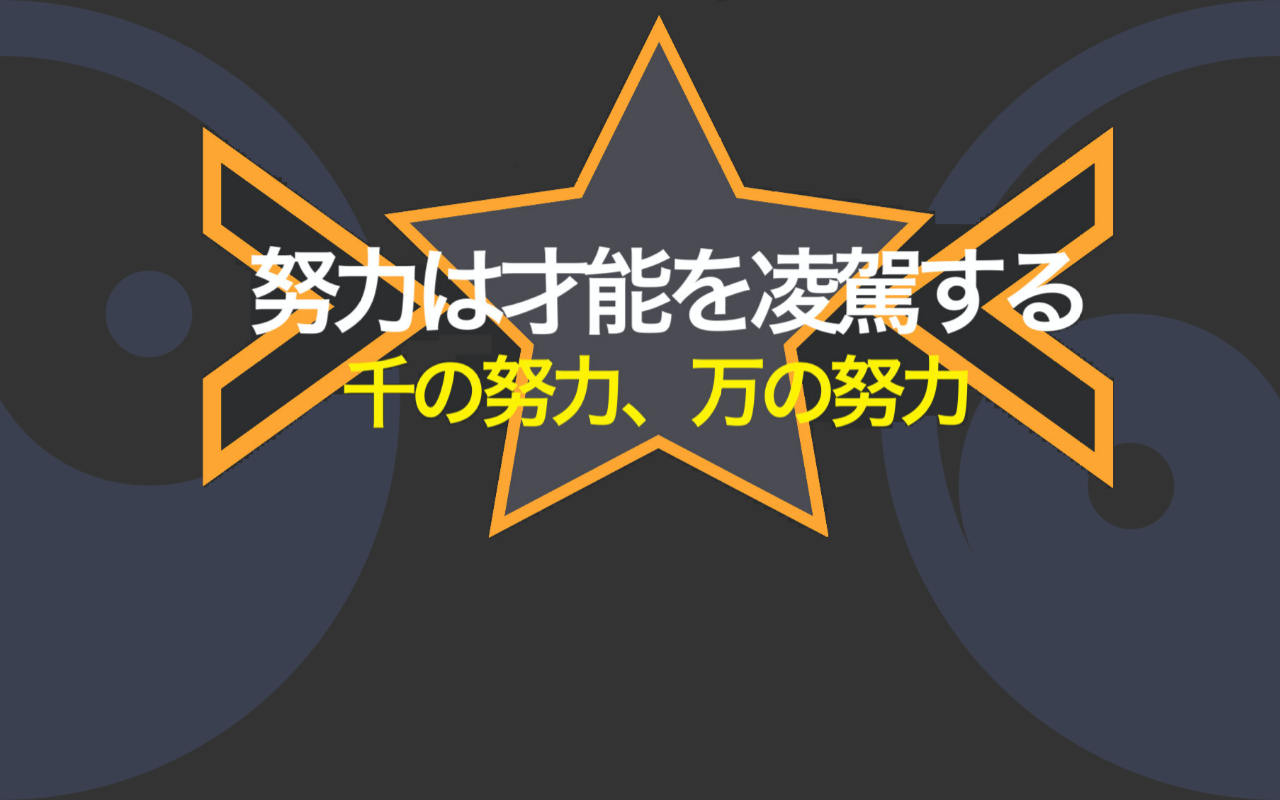
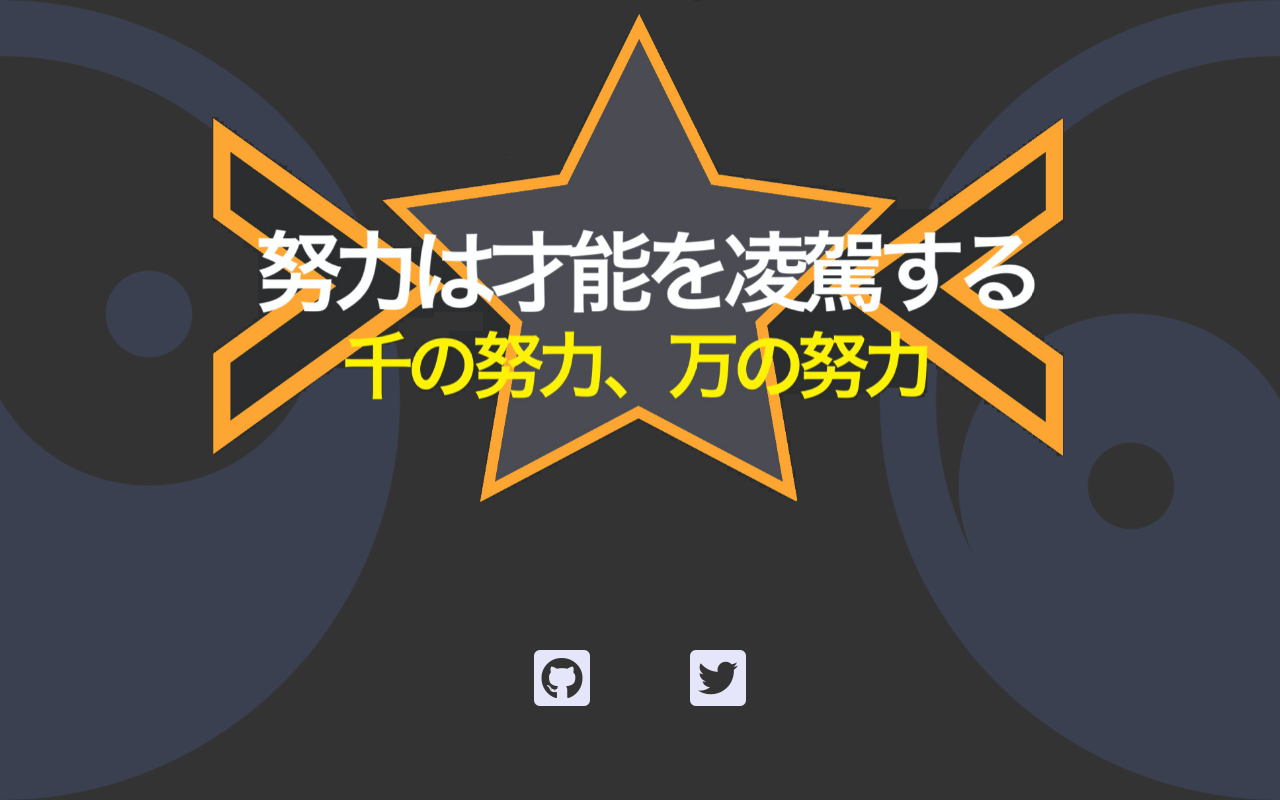
Before and after one commit to TakumiKatase/homepage, a plain HTML site: page index.html in a window 1280 px wide. Drawn offline with Linux system fonts and the light colour scheme.

Commit message:
add my social links icons

```diff
--- a/index.css
+++ b/index.css
@@ -24,16 +24,25 @@
 }
 
 .titles {
-  position: absolute;
+  display: block;
+  width: 100%;
+  height: 100%;
+  padding: 0;
+  margin: 0;
   z-index: 2;
-  text-align: center;
 }
 
 .logo {
-  margin: auto;
-  width: 75%;
+  display: block;
+  position: absolute;
+  top: 0;
+  right: 0;
+  left: 0;
+  bottom: 0;
+  margin: 0 auto;
+  text-align: center;
+  width: 70%;
   height: auto;
-  margin: 0px 0px 0px 40px;
   animation: logo-up 2s cubic-bezier(.4, 0, .2, 1);
 }
 
@@ -47,3 +56,22 @@
     -webkit-clip-path: circle(100% at 50% 50%);
   }
 }
+
+.my_socialmedia {
+  position: absolute;
+  display: flex;
+  width: 100%;
+  justify-content: center;
+  align-items: center;
+  bottom: 5%;
+  z-index: 2;
+}
+
+.my_socialmedia a {
+  display: table-cell;
+  margin: 50px;
+}
+
+.social-icons {
+  color: #E6E6FA;
+}
--- a/index.html
+++ b/index.html
@@ -6,6 +6,9 @@
     <meta name="viewport" content="width=device-width,initial-scale=1" />
     <link rel="stylesheet" href="./index.css" />
     <link rel="stylesheet" href="./global.css" />
+    <link href="https://use.fontawesome.com/releases/v5.6.1/css/all.css" rel="stylesheet">
+    <link rel="stylesheet" href="https://cdnjs.cloudflare.com/ajax/libs/font-awesome-animation/0.2.1/font-awesome-animation.min.css">
+    <link rel="stylesheet" href="css/animations.css">
     <title>Sample</title>
   </head>
 
@@ -16,6 +19,10 @@
     </div>
     <div class="titles">
       <img class="logo" src="./images/topimage.png" />
+      <nav class="my_socialmedia">
+        <a href="https://github.com/TakumiKatase" target="_blank" class="faa-parent animated-hover"><i class="fab fa-github-square faa-vertical fa-4x social-icons"></i></a>
+        <a href="https://twitter.com/TKM_defo" target="_blank" class="faa-parent animated-hover"><i class="fab fa-twitter-square faa-vertical fa-4x social-icons"></i></a>
+      </nav>
     </div>
   </body>
 </html>
```
